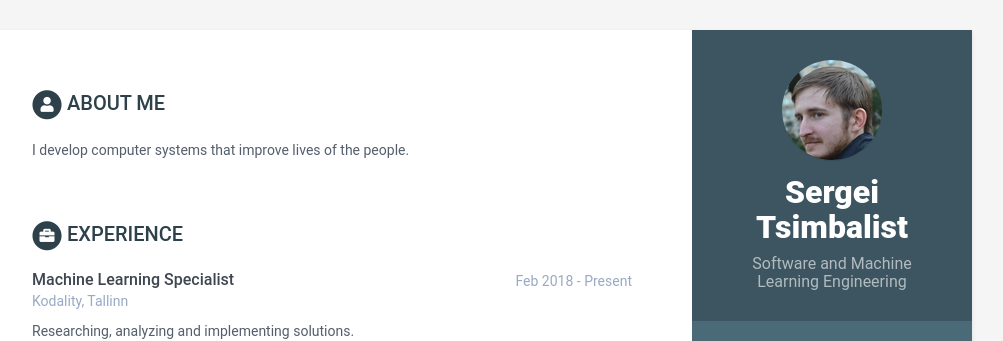
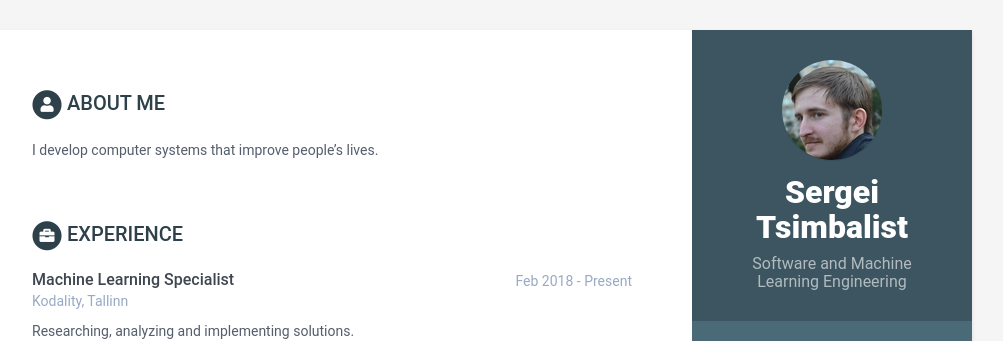
Before and after one commit to sergts/sergts.github.io, a Jekyll site: the page built from index.html, in a window 1280 px wide. Shown: the top 341 px of the page, without its empty margins (168-1171 px from the left). Built offline with Jekyll 4.4.1, drawn with Linux system fonts in a browser that asks for light colours.

Commit message:
Update data.yml

```diff
--- a/_data/data.yml
+++ b/_data/data.yml
@@ -36,7 +36,7 @@ sidebar:
 career-profile:
     title: About me
     summary: |
-      I develop computer systems that improve lives of the people.
+      I develop computer systems that improve people's lives.
 
 education:
     - degree: BSc Computer Science (Cum Laude)
```
